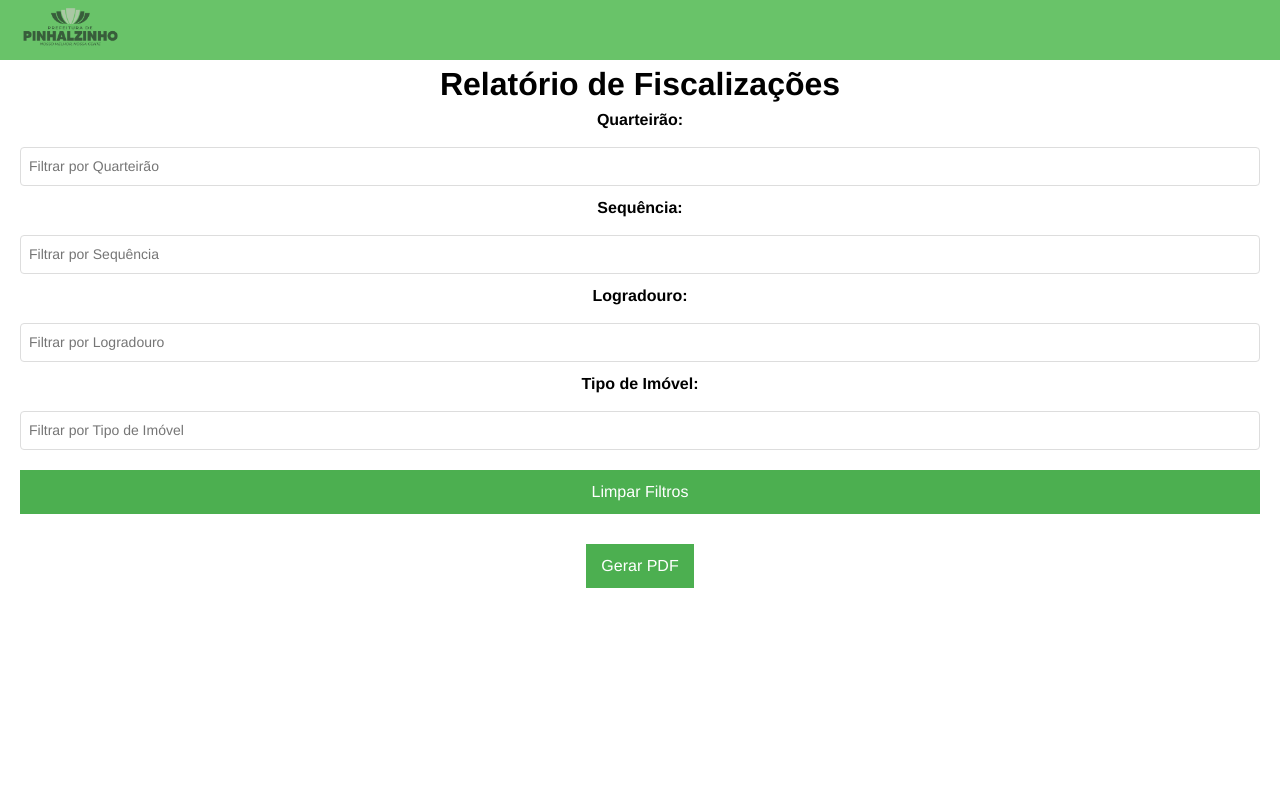
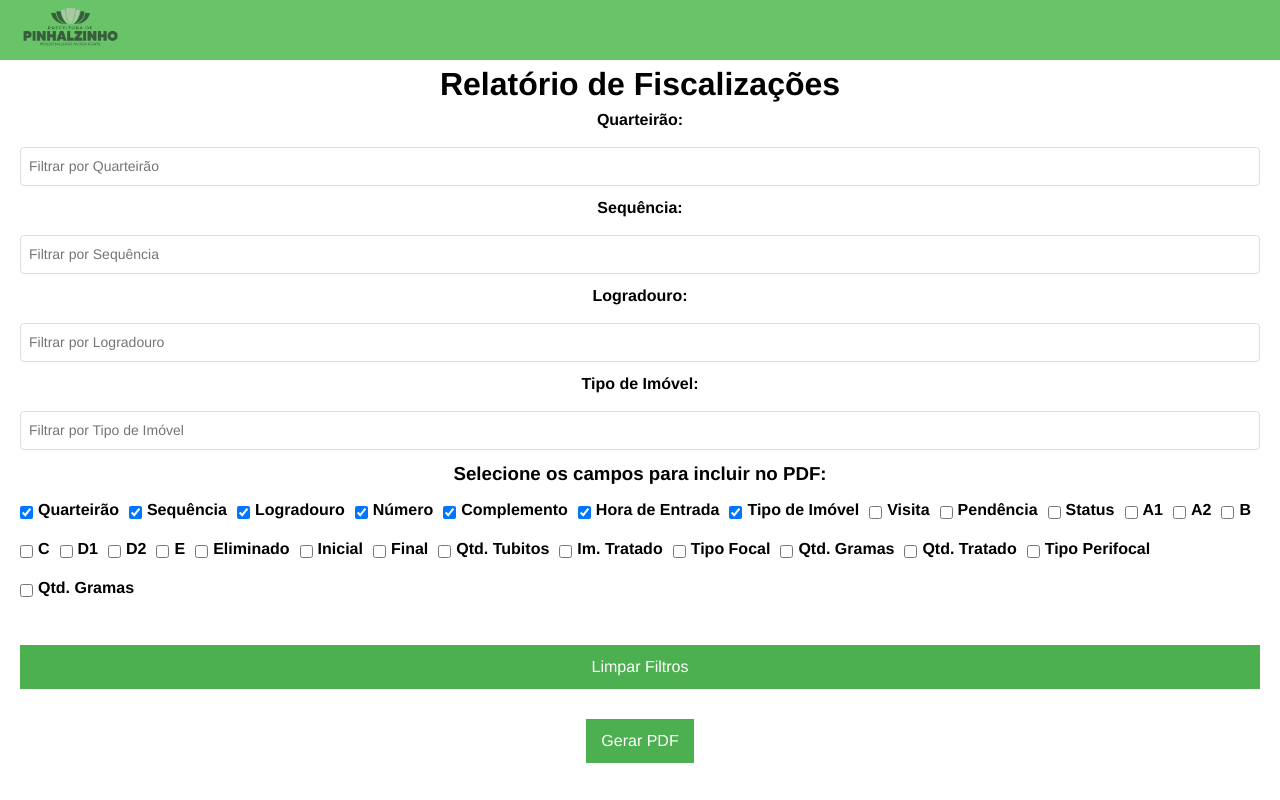
Before and after one commit to cristianfelk/API-HORUS, a Vue app in the folder front-end/: page /rel-fiscalizacao in a window 1280 px wide. Built offline with nearby package versions, Linux system fonts and the light colour scheme; no server answers.

Commit message:
feat: relatorio fiscalizacao

```diff
--- a/front-end/src/views/RelFiscalizacoes.vue
+++ b/front-end/src/views/RelFiscalizacoes.vue
@@ -15,6 +15,15 @@
 
         <label for="tipoImovel">Tipo de Imóvel:</label>
         <input type="text" v-model="filters.tipo_imovel" placeholder="Filtrar por Tipo de Imóvel" />
+        <div class="fields">
+            <h3>Selecione os campos para incluir no PDF:</h3>
+            <div class="checkbox-group">
+                <div v-for="(label, field) in availableFields" :key="field" class="checkbox-item">
+                    <input type="checkbox" v-model="selectedFields" :value="field" id="field-{{ field }}" />
+                    <label :for="'field-' + field">{{ label }}</label>
+                </div>
+            </div>
+        </div>
 
         <button @click="clearFilters">Limpar Filtros</button>
     </div>
@@ -33,7 +42,7 @@ import {
 
 export default {
     components: {
-        Navbar,
+        Navbar
     },
     data() {
         return {
@@ -44,6 +53,36 @@ export default {
                 logradouro_fiscalizacao: '',
                 tipo_imovel: '',
             },
+            availableFields: {
+                quarteirao: 'Quarteirão',
+                sequencia: 'Sequência',
+                logradouro_fiscalizacao: 'Logradouro',
+                numero: 'Número',
+                complemento: 'Complemento',
+                hora_entrada: 'Hora de Entrada',
+                tipo_imovel: 'Tipo de Imóvel',
+                visita: 'Visita',
+                pendencia: 'Pendência',
+                status: 'Status',
+                a1: 'A1',
+                a2: 'A2',
+                b: 'B',
+                c: 'C',
+                d1: 'D1',
+                d2: 'D2',
+                e: 'E',
+                eliminado: 'Eliminado',
+                inicial: 'Inicial',
+                final: 'Final',
+                qtd_tubitos: 'Qtd. Tubitos',
+                im_trat: 'Im. Tratado',
+                tipo_focal: 'Tipo Focal',
+                qtd_grama: 'Qtd. Gramas',
+                qtd_tratado: 'Qtd. Tratado',
+                tipo_perifocal: 'Tipo Perifocal',
+                qtd_gramas: 'Qtd. Gramas',
+            },
+            selectedFields: ['quarteirao', 'sequencia', 'logradouro_fiscalizacao', 'numero', 'complemento', 'hora_entrada', 'tipo_imovel'],
         };
     },
     computed: {
@@ -71,25 +110,15 @@ export default {
             const doc = new jsPDF();
             doc.text('Relatório de Fiscalizações', 10, 10);
 
-            const columns = [
-                'Quarteirão',
-                'Sequência',
-                'Logradouro',
-                'Número',
-                'Complemento',
-                'Hora de Entrada',
-                'Tipo de Imóvel',
-            ];
-
-            const rows = this.filteredFiscalizacoes.map((fiscalizacao) => [
-                fiscalizacao.quarteirao,
-                fiscalizacao.sequencia,
-                fiscalizacao.logradouro_fiscalizacao,
-                fiscalizacao.numero,
-                fiscalizacao.complemento,
-                this.formatDate(fiscalizacao.hora_entrada),
-                fiscalizacao.tipo_imovel,
-            ]);
+            const columns = this.selectedFields.map((field) => this.availableFields[field]);
+            const rows = this.filteredFiscalizacoes.map((fiscalizacao) =>
+                this.selectedFields.map((field) => {
+                    if (field === 'hora_entrada') {
+                        return this.formatDate(fiscalizacao.hora_entrada);
+                    }
+                    return fiscalizacao[field] || '';
+                })
+            );
 
             doc.autoTable({
                 head: [columns],
@@ -116,6 +145,7 @@ export default {
                 logradouro_fiscalizacao: '',
                 tipo_imovel: '',
             };
+            this.selectedFields = []; // Limpa os checkboxes selecionados
         },
     },
     mounted() {
@@ -148,6 +178,30 @@ export default {
     border-radius: 4px;
 }
 
+.fields {
+    margin-bottom: 20px;
+}
+
+.fields h3 {
+    font-weight: bold;
+    margin-bottom: 10px;
+}
+
+.checkbox-group {
+    display: flex;
+    flex-wrap: wrap;
+    gap: 10px;
+}
+
+.checkbox-item {
+    display: flex;
+    align-items: center;
+}
+
+.checkbox-item input[type='checkbox'] {
+    margin-right: 5px;
+}
+
 button {
     margin-top: 10px;
     padding: 10px 15px;
@@ -160,17 +214,4 @@ button {
 button:hover {
     background-color: #45a049;
 }
-
-table {
-    width: 100%;
-    border-collapse: collapse;
-    margin-top: 20px;
-}
-
-th,
-td {
-    padding: 8px;
-    text-align: left;
-    border: 1px solid #ddd;
-}
 </style>
```
